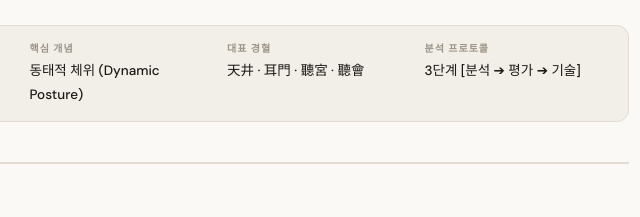
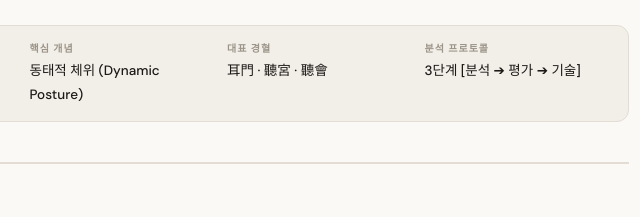
Before and after one commit to jaehyokim-sketch/amari-gl-dmn, a plain HTML site: page joint-fossa-acupoint-mechanics.html in a window 1280 px wide. Shown: the part 285-502 px from the top of the page, 549-1189 px from the left. Drawn offline with Linux system fonts and the light colour scheme.

Commit message:
Remove '天井' from representative acupoints

```diff
--- a/joint-fossa-acupoint-mechanics.html
+++ b/joint-fossa-acupoint-mechanics.html
@@ -769,7 +769,7 @@ footer a:hover { color: var(--primary); }
         </div>
         <div class="meta-cell">
           <div class="meta-label">대표 경혈</div>
-          <div class="meta-value">天井 · 耳門 · 聽宮 · 聽會</div>
+          <div class="meta-value">耳門 · 聽宮 · 聽會</div>
         </div>
         <div class="meta-cell">
           <div class="meta-label">분석 프로토콜</div>
```
